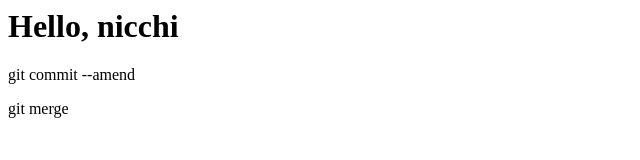
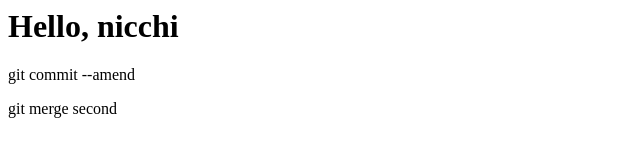
Before and after one commit to nicchi-git/nicchi_startup, a plain HTML site: page index.html in a window 1280 px wide. Shown: the full height of the page, 0-640 px from the left. Drawn offline with Linux system fonts and the light colour scheme.

```diff
--- a/index.html
+++ b/index.html
@@ -1,3 +1,3 @@
 <h1>Hello, nicchi</h1>
 <p>git commit --amend</p>
-<p>git merge</p>
+<p>git merge second</p>
```
